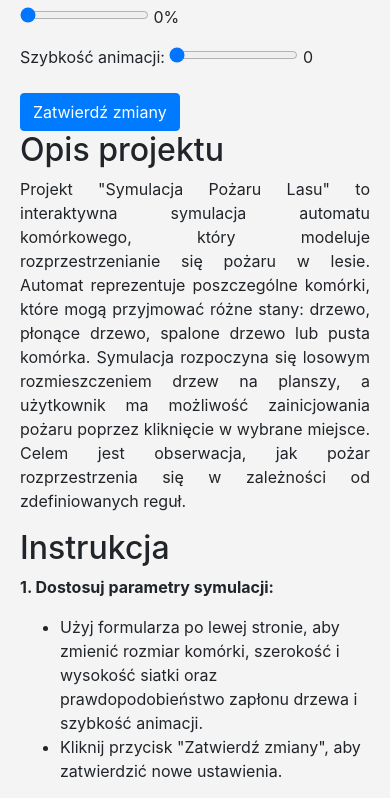
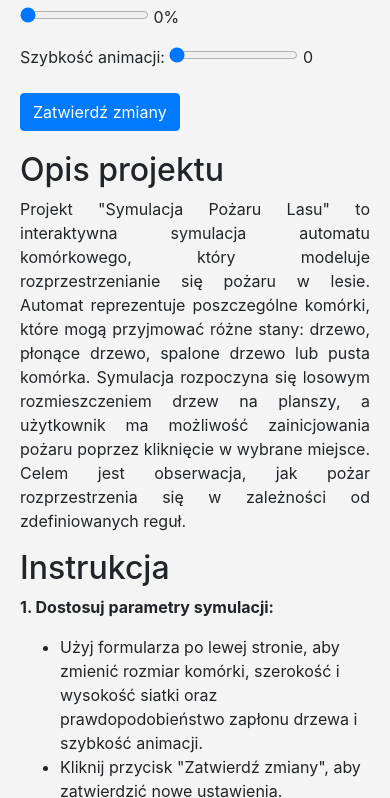
Before and after one commit to DLQuake/Forest-Fire-Simulation, a plain HTML site: page index.html in a window 390 px wide. Shown: the part 727-1525 px from the top of the page. Drawn offline with nearby package versions, Linux system fonts and the light colour scheme; some packages are replaced by stand-ins of ours; a script that the page names is missing.

Commit message:
Add margin-bottom for form of settings of simulation

```diff
--- a/css/style.css
+++ b/css/style.css
@@ -26,3 +26,7 @@ main {
   border-radius: 10px;
   margin: 0px 20px 20px 20px;
 }
+
+.col-md-6 {
+  margin-bottom: 20px;
+}
```
